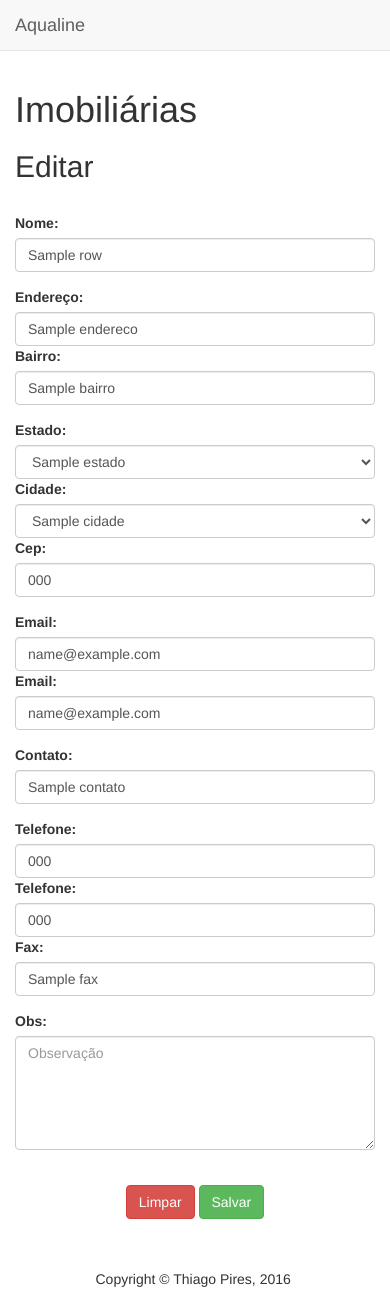
After one commit to thiagopires/aqualine, a CodeIgniter app: the page made by application/views/imobiliaria/update.php in a window 390 px wide. The commit adds this page. Shown: the top 1300 px of the page. Run offline with CodeIgniter, Linux system fonts and the light colour scheme; the visitor is signed in with stand-in values (Sample User, id 1); the template is opened without the code that fills it: most values are stand-ins (such as "Sample title", 1, 10 or a date in 2020); some libraries are stand-ins or nearby versions.

Commit message:
imobiliaria_update, v1

```diff
--- /dev/null
+++ b/application/views/imobiliaria/update.php
@@ -0,0 +1,123 @@
+<?php
+defined('BASEPATH') OR exit('No direct script access allowed');
+
+echo html_header("Aqualine");
+?>
+
+<body>
+
+<?php
+
+echo nav();
+
+?>
+ <h1>Imobiliárias</h1>
+ <h2>Editar</h2>
+ <br>
+
+<?php echo validation_errors('<p class="alert alert-danger" style="padding:15px;">','</p>'); ?>
+
+<?php echo form_open('imobiliaria/create', 'class="form-horizontal"'); ?>
+
+  <div class="form-group">
+    <label for="nome" class="col-sm-2 control-label">Nome:</label>
+    <div class="col-sm-8">
+      <input type="text" class="form-control" id="nome" name="nome" placeholder="Nome" value="<?php echo $row->nome; ?>">
+    </div>
+  </div>
+
+  <div class="form-group">
+    <label for="endereco" class="col-sm-2 control-label">Endereço:</label>
+    <div class="col-sm-4">
+      <input type="text" class="form-control" id="endereco" name="endereco" placeholder="Endereço" value="<?php echo $row->endereco; ?>">
+    </div>
+    <label for="bairro" class="col-sm-1 control-label">Bairro:</label>
+    <div class="col-sm-3">
+      <input type="text" class="form-control" id="bairro" name="bairro" placeholder="Bairro" value="<?php echo $row->bairro; ?>">
+      <!--small id="emailHelp" class="form-text text-muted">We'll never share your email with anyone else.</small-->
+    </div>
+  </div>
+
+  <div class="form-group">
+    <label for="estado" class="col-sm-2 control-label">Estado:</label>
+    <div class="col-sm-1">
+      <select id="estado" name="estado" class="form-control">
+      <?php
+        foreach ($estados as $estado) {
+          $selected = ($estado->id == $row->id_uf ? 'selected' : '');
+          echo '<option value="'.$estado->id.'" '.$selected.'>'.$estado->nome.'</option>';
+        }
+      ?>
+      </select>
+    </div>
+    <label for="cidade" class="col-sm-1 control-label">Cidade:</label>
+    <div class="col-sm-2">
+      <select id="cidade" name="cidade" class="form-control">
+      <?php
+        foreach ($cidades as $cidade) {
+          $selected = ($cidade->id == $row->id_municipio ? 'selected' : '');
+          echo '<option value="'.$cidade->id.'" '.$selected.'>'.$cidade->nome.'</option>';
+        }
+      ?>
+      </select>
+    </div>
+    <label for="cep" class="col-sm-1 control-label">Cep:</label>
+    <div class="col-sm-2">
+      <input type="text" class="form-control" id="cep" name="cep" placeholder="Cep" value="<?php echo $row->cep; ?>">
+    </div>
+  </div>
+
+  <div class="form-group">
+    <label for="email1" class="col-sm-2 control-label">Email:</label>
+    <div class="col-sm-4">
+      <input type="text" class="form-control" id="email1" name="email1" placeholder="Email 1" value="<?php echo $row->email1; ?>">
+    </div>
+    <label for="email2" class="col-sm-1 control-label">Email:</label>
+    <div class="col-sm-3">
+      <input type="text" class="form-control" id="email2" name="email2" placeholder="Email 2"  value="<?php echo $row->email2; ?>">
+    </div>
+  </div>
+
+  <div class="form-group">
+    <label for="contato" class="col-sm-2 control-label">Contato:</label>
+    <div class="col-sm-4">
+      <input type="text" class="form-control" id="contato" name="contato" placeholder="Contato" value="<?php echo $row->contato; ?>">
+    </div>
+  </div>
+
+  <div class="form-group">
+    <label for="telefone1" class="col-sm-2 control-label">Telefone:</label>
+    <div class="col-sm-2">
+      <input type="text" class="form-control" id="telefone1" name="telefone1" placeholder="Telefone 1" value="<?php echo $row->telefone1; ?>">
+    </div>
+    <label for="telefone2" class="col-sm-1 control-label">Telefone:</label>
+    <div class="col-sm-2">
+      <input type="text" class="form-control" id="telefone2" name="telefone2" placeholder="Telefone 2" value="<?php echo $row->telefone2; ?>">
+    </div>
+    <label for="fax" class="col-sm-1 control-label">Fax:</label>
+    <div class="col-sm-2">
+      <input type="text" class="form-control" id="fax" name="fax" placeholder="Fax" value="<?php echo $row->fax; ?>">
+    </div>
+  </div>
+
+  <div class="form-group">
+    <label for="obs" class="col-sm-2 control-label">Obs:</label>
+    <div class="col-sm-8">
+      <textarea class="form-control" rows="5" id="obs" name="obs" placeholder="Observação"  value="<?php echo $row->obs; ?>"></textarea>
+    </div>
+  </div>
+
+  <br />
+  <div class="text-center">
+    <button type="reset" class="btn btn-danger">Limpar</button>
+    <button type="submit" class="btn btn-success">Salvar</button>
+  </div>
+</form>
+
+</div>
+
+
+
+<?php
+    echo html_footer();
+?>
```
Also changed, not shown: application/controllers/Imobiliaria.php (+7 -0 lines), application/models/ImobiliariaModel.php (+12 -0 lines), application/views/imobiliaria/index.php (+6 -1 lines).
